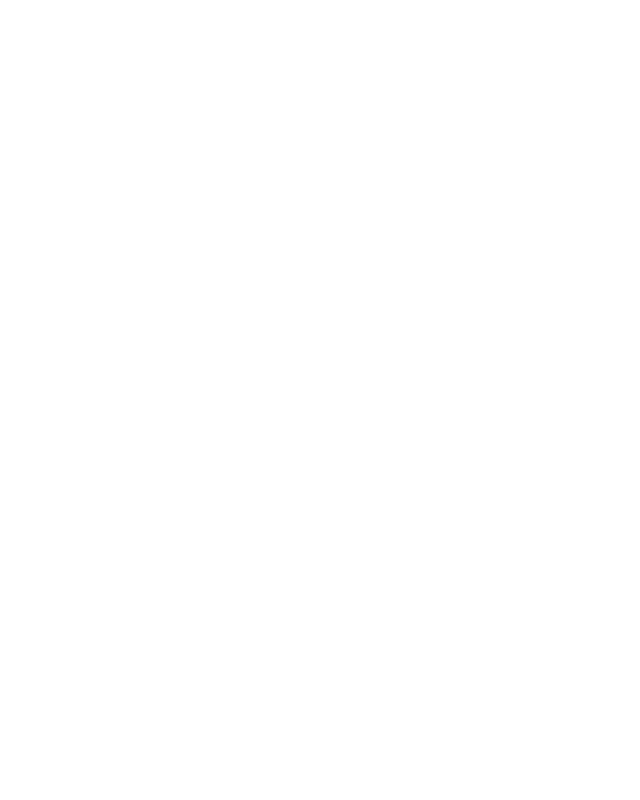
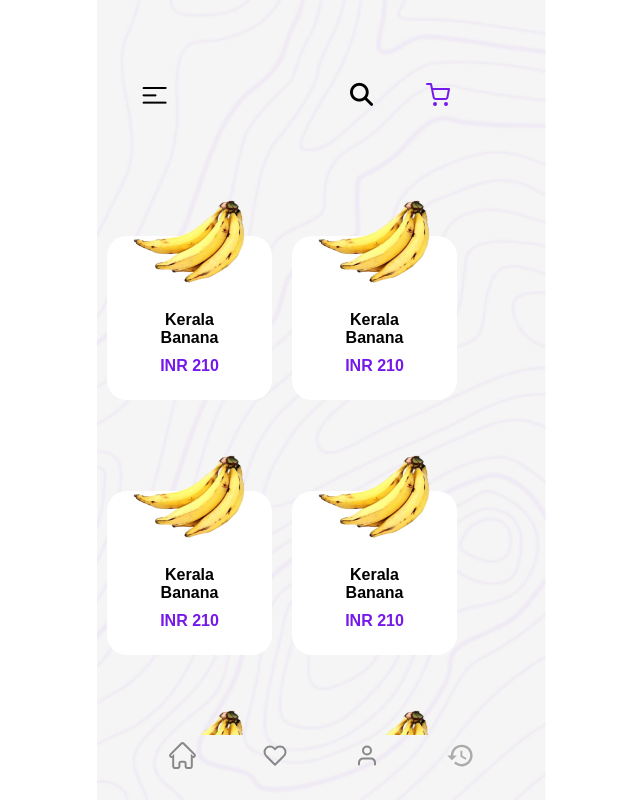
Before and after one commit to pavna99/FarmCart, a React (Create React App) app: page /seemore in a window 1280 px wide. Before the commit this address had no page. Shown: the whole page, without its empty margins (318-958 px from the left). Built offline with nearby package versions, Linux system fonts and the light colour scheme; a web font is replaced by a local one.

Commit message:
new upadtes

```diff
--- a/src/App.js
+++ b/src/App.js
@@ -1,7 +1,7 @@
 import './App.css';
 import React from 'react';
 import { BrowserRouter as Router, Routes, Route } from 'react-router-dom';
-import { IntroPage, LoadingPage, SignupPage,LocationPage, LoginPage, Dashboard } from './containers';
+import { IntroPage, LoadingPage, SignupPage,LocationPage, LoginPage, Dashboard,Seemore} from './containers';
 
 
 const App = () => {
@@ -14,6 +14,7 @@
         <Route path="/login" exact element={<LoginPage />} />
         <Route path="/location" exact element={<LocationPage/>} />
         <Route path="/dashboard" exact element={<Dashboard/>} />
+        <Route path="/seemore" exact element={<Seemore/>} />
       </Routes>
     </Router>
   );
--- a/src/components/DashboardComponent/DashboardComponent.jsx
+++ b/src/components/DashboardComponent/DashboardComponent.jsx
@@ -1,6 +1,7 @@
 import React from 'react';
 import './DashboardComponent.css';
 import  {useState,useEffect} from 'react'
+import {Link} from 'react-router-dom';
 import ProductComponent from '../ProductComponent/ProductComponent';
 
     const DashboardComponent = () => {
@@ -35,8 +36,10 @@
                 Exotic
             </div>
         </div>
+        <Link to="/seemore">
+            <div className='seemore'> see more</div>
+        </Link>
 
-      <div className='seemore'> see more</div>
 
 
       <div className="content">
--- a/src/containers/Dashboard/Dashboard.jsx
+++ b/src/containers/Dashboard/Dashboard.jsx
@@ -26,9 +26,6 @@
 
       </div>
 
-
-
-
       <DashboardComponent/>
       <Navbar/>
       </div>
--- /dev/null
+++ b/src/containers/Seemore/Seemore.css
@@ -0,0 +1,98 @@
+.seemore-overall-container{
+    height: 100vh;
+    padding: 0;
+    margin: 0;
+    width: 100%;
+    background-image: url('../../Images/whitecommonbg.png');
+    background-repeat: no-repeat;
+    background-size: cover;
+    overflow-x: hidden;
+}
+.header2{
+        display: flex;
+        align-items: center;
+        flex-direction: row;
+        width: 80%;
+        max-width: 450px;
+        padding:10% 10% ;
+
+
+}
+.search-box2 {
+    /* display: flex;
+    flex-direction: row-reverse; */
+    margin-top: 13%;
+    margin-left: 54%;
+    transform: translate(-50%, -50%);
+    /* background: #FFFFFF; */
+    height: 30px;
+    border-radius: 40px;
+    padding: 12px;
+
+  }
+   .search-box2:hover > .search-box2{
+    background: #FFFFFF;
+  }
+  .search-box2:hover > .search-text2{
+    width: 200px;
+    padding: 0;
+
+  }
+
+  .search-box2:hover > .search-btn2{
+
+    color: black;
+
+  }
+
+  .search-btn2 {
+
+    float: left;
+    width: 40px;
+    height: 35px;
+    border-radius: 50%;
+
+    display: flex;
+    justify-content: center;
+    align-items: center;
+    transition: 0.4s;
+    cursor: pointer;
+    text-decoration: none;
+
+  }
+  .search-btn2 > i {
+    font-size: 23px;
+  }
+
+  .search-text2 {
+    border: none;
+    background: none;
+    outline: none;
+    float: left;
+    padding: 0;
+    color: #000000;
+    font-size: 16px;
+    font-weight: normal;
+    transition: 0.4s;
+
+    width: 0px;
+
+  }
+  .Productlist{
+    height:68%;
+    overflow: scroll;
+  }
+  .Productlist::-webkit-scrollbar {
+    display: none;
+  }
+
+  .Productcompset2{
+    display:flex;
+    flex-direction: row;
+    width: 100%;
+  }
+
+  .Productbox{
+    margin-top: 35px;
+    padding:10px;
+  }
--- /dev/null
+++ b/src/containers/Seemore/Seemore.jsx
@@ -0,0 +1,51 @@
+import React from 'react';
+import './Seemore.css';
+import cart from '../../Images/shopping-cart.svg';
+import bar from '../../Images/Bar.png';
+import { Navbar,ProductComponent} from '../../components'
+function Seemore(props) {
+    return (
+        <div className='seemore-overall-container'>
+            <div className='header2'>
+                <img className='images1' src={bar} alt="bars"/>
+                <div class = 'search-box2'>
+                    <div class = "search-btn2">
+                        <i class="fas fa-search"></i>
+                    </div>
+                    <input class = "search-text2" type="text" placeholder = "Search" />
+
+                </div>
+                <img className='images2' src={cart} alt="cart"/>
+            </div>
+            <div className='Productlist'>
+                    <div className='Productcompset2'>
+                        <div className='Productbox'>
+                            <ProductComponent/>
+                        </div>
+                        <div className='Productbox'>
+                            <ProductComponent/>
+                        </div>
+                    </div>
+                    <div className='Productcompset2'>
+                        <div className='Productbox'>
+                            <ProductComponent/>
+                        </div>
+                        <div className='Productbox'>
+                            <ProductComponent/>
+                        </div>
+                    </div>
+                    <div className='Productcompset2'>
+                        <div className='Productbox'>
+                            <ProductComponent/>
+                        </div>
+                        <div className='Productbox'>
+                            <ProductComponent/>
+                        </div>
+                    </div>
+            </div>
+            <Navbar/>
+        </div>
+    );
+}
+
+export default Seemore;
--- a/src/containers/index.js
+++ b/src/containers/index.js
@@ -5,3 +5,4 @@
 
 export {default as LocationPage} from './LocationPage/LocationPage';
 export {default as Dashboard} from './Dashboard/Dashboard';
+export {default as Seemore} from './Seemore/Seemore';
```
